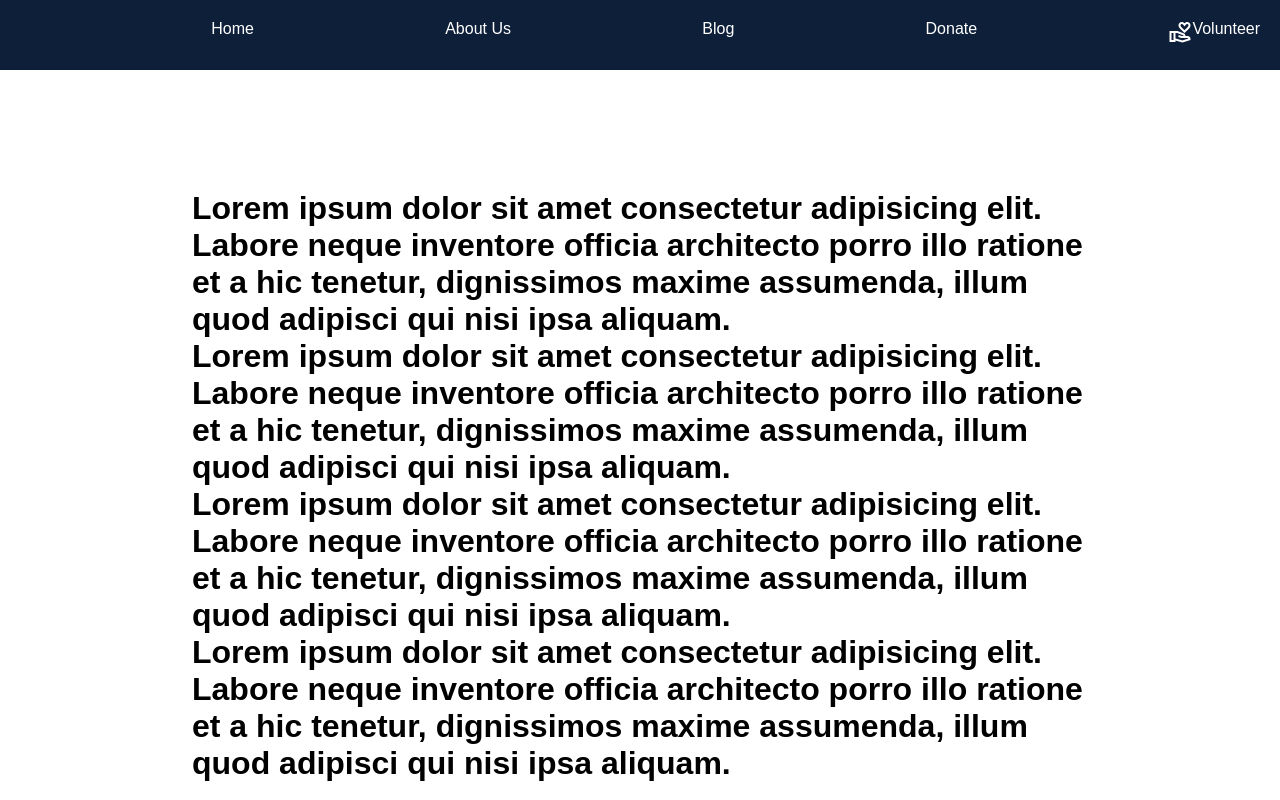
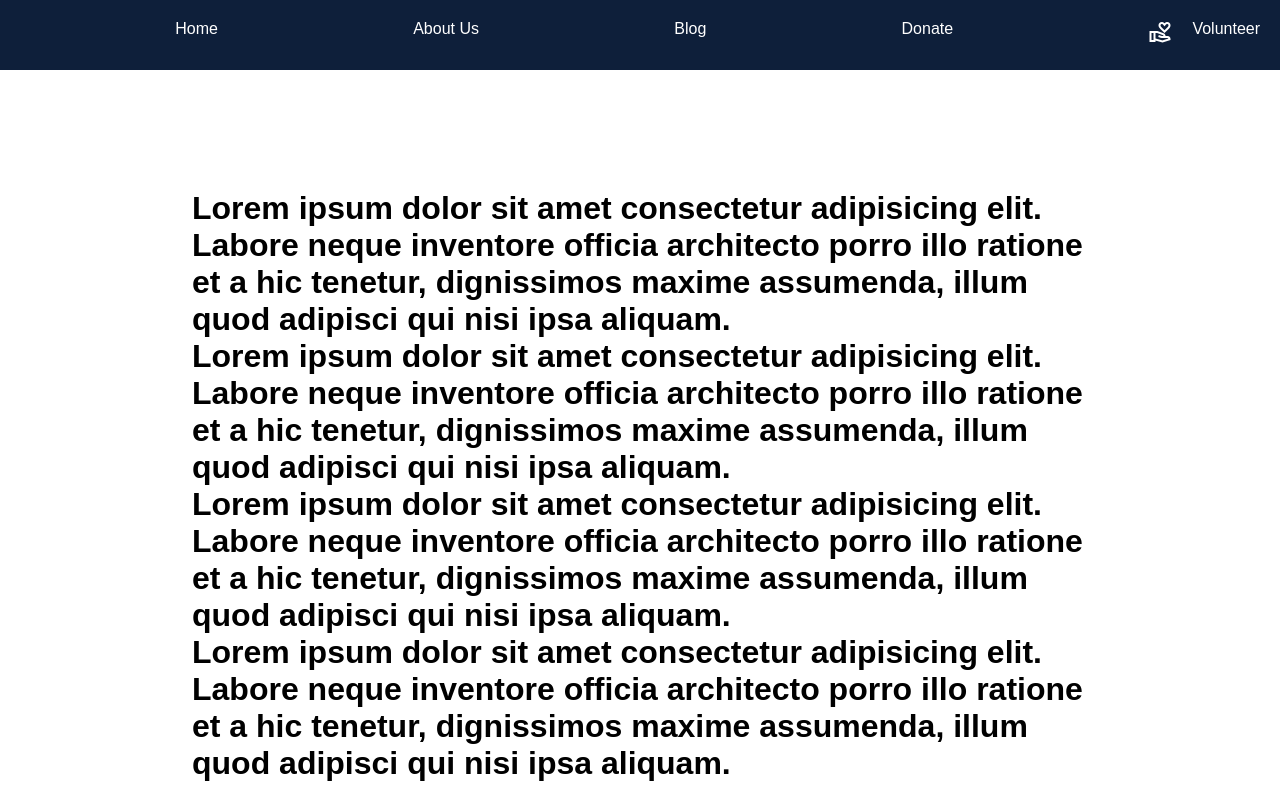
Before and after one commit to onuorachidimma/InclusioKids, a plain HTML site: page index.html in a window 1280 px wide. Shown: the top 800 px of the page. Drawn offline with nearby package versions, Linux system fonts and the light colour scheme.

Commit message:
set  background opacity and padding

```diff
--- a/assets/css/nav.css
+++ b/assets/css/nav.css
@@ -5,6 +5,29 @@
     color: white;
     height: 70px;
     margin-bottom: 120px;
+    /* padding-top: 0px; */
+    /* padding: 0px; */
+}
+
+.nav-container div{
+
+}
+
+nav p{
+    padding: 20px 20px;
+
+}
+
+nav span{
+    padding-left: 20px;
     padding-top: 20px;
-    padding: 20px;
 }
+
+nav .donate{
+    padding-left: 5px;
+}
+
+.nav-container div:hover{
+   opacity: 0.1;
+
+}
```
